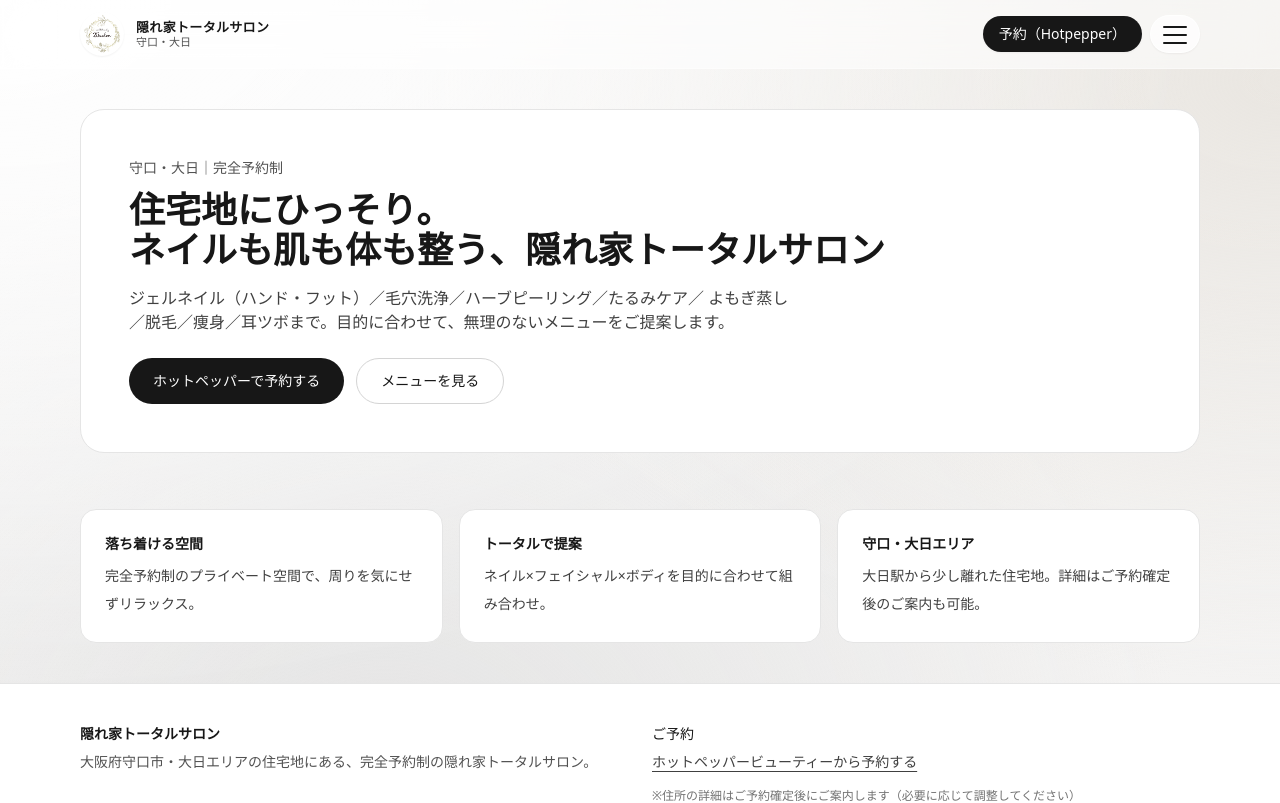
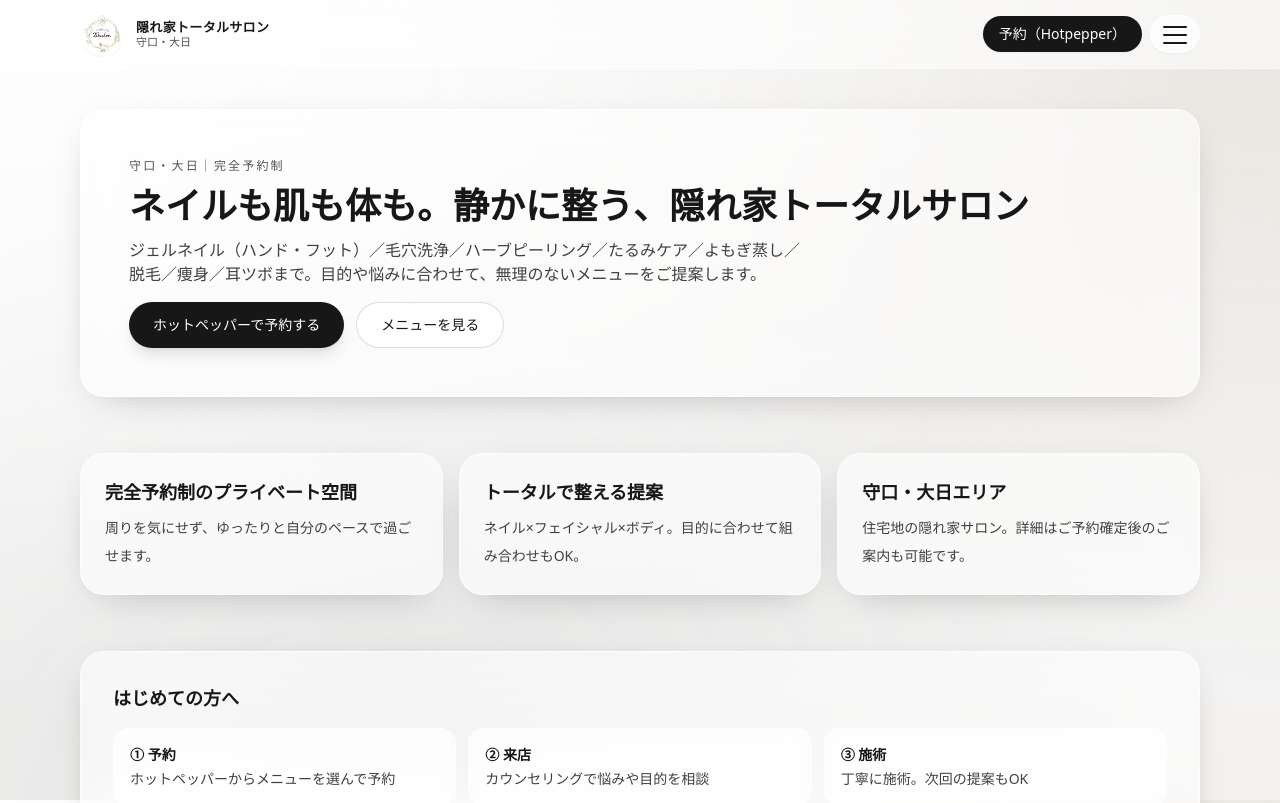
Before and after one commit to chikainoue111-sys/25salon, a Next.js app: page / in a window 1280 px wide. Shown: the top 803 px of the page. Built offline with nearby package versions, Linux system fonts and the light colour scheme.

Commit message:
UI修正1

```diff
--- a/app/coupons/page.tsx
+++ b/app/coupons/page.tsx
@@ -1,25 +1,21 @@
 import { siteConfig } from "@/lib/site";
+import { GlassCard, PageHeader, PrimaryButton } from "@/components/ui";
 
 export default function CouponsPage() {
   return (
-    <div className="space-y-6">
-      <h1 className="text-2xl font-semibold md:text-3xl">クーポン</h1>
+    <div className="space-y-8">
+      <PageHeader
+        eyebrow="Coupons"
+        title="クーポン"
+        description="クーポンはホットペッパービューティーに掲載しています。最新の内容はこちらからご確認ください。"
+        actions={<PrimaryButton href={siteConfig.reservationUrl}>クーポンを見る／予約する</PrimaryButton>}
+      />
 
-      <div className="rounded-2xl border border-neutral-200 bg-white p-6">
-        <p className="text-sm leading-7 text-neutral-700 md:text-base">
-          クーポンはホットペッパービューティーに掲載しています。
-          最新の内容はこちらからご確認ください。
+      <GlassCard className="p-6">
+        <p className="text-sm leading-7 text-neutral-700">
+          迷ったら「相談して決めたい」系のクーポンを選ぶのがおすすめ。来店時に悩みを聞いて最適な内容に調整できます。
         </p>
-
-        <a
-          href={siteConfig.reservationUrl}
-          target="_blank"
-          rel="noreferrer"
-          className="mt-4 inline-flex items-center justify-center rounded-full bg-neutral-900 px-6 py-3 text-sm font-medium text-white hover:bg-neutral-800"
-        >
-          ホットペッパーでクーポンを見る／予約する
-        </a>
-      </div>
+      </GlassCard>
     </div>
   );
 }
--- a/app/page.tsx
+++ b/app/page.tsx
@@ -1,64 +1,69 @@
 import { siteConfig } from "@/lib/site";
+import { GlassCard, PageHeader, PrimaryButton, SecondaryButton } from "@/components/ui";
 
 export default function HomePage() {
   return (
-    <div className="space-y-14">
-      <section className="rounded-3xl border border-neutral-200 bg-white p-8 md:p-12">
-        <p className="text-sm text-neutral-600">
-          {siteConfig.area}｜完全予約制
-        </p>
-        <h1 className="mt-3 text-2xl font-semibold leading-tight md:text-4xl">
-          住宅地にひっそり。
-          <br className="hidden md:block" />
-          ネイルも肌も体も整う、隠れ家トータルサロン
-        </h1>
-        <p className="mt-4 max-w-2xl text-sm leading-7 text-neutral-700 md:text-base">
-          ジェルネイル（ハンド・フット）／毛穴洗浄／ハーブピーリング／たるみケア／
-          よもぎ蒸し／脱毛／痩身／耳ツボまで。目的に合わせて、無理のないメニューをご提案します。
-        </p>
+    <div className="space-y-10 md:space-y-14">
+      <GlassCard className="p-7 md:p-12">
+        <PageHeader
+          eyebrow={`${siteConfig.area}｜完全予約制`}
+          title="ネイルも肌も体も。静かに整う、隠れ家トータルサロン"
+          description="ジェルネイル（ハンド・フット）／毛穴洗浄／ハーブピーリング／たるみケア／よもぎ蒸し／脱毛／痩身／耳ツボまで。目的や悩みに合わせて、無理のないメニューをご提案します。"
+          actions={
+            <div className="flex flex-col gap-3 sm:flex-row">
+              <PrimaryButton href={siteConfig.reservationUrl}>
+                ホットペッパーで予約する
+              </PrimaryButton>
+              <SecondaryButton href="/menu">メニューを見る</SecondaryButton>
+            </div>
+          }
+        />
+      </GlassCard>
 
-        <div className="mt-6 flex flex-col gap-3 sm:flex-row">
-          <a
-            href={siteConfig.reservationUrl}
-            target="_blank"
-            rel="noreferrer"
-            className="inline-flex items-center justify-center rounded-full bg-neutral-900 px-6 py-3 text-sm font-medium text-white hover:bg-neutral-800"
-          >
-            ホットペッパーで予約する
-          </a>
-          <a
-            href="/menu"
-            className="inline-flex items-center justify-center rounded-full border border-neutral-300 bg-white px-6 py-3 text-sm font-medium text-neutral-900 hover:bg-neutral-50"
-          >
-            メニューを見る
-          </a>
-        </div>
-      </section>
-
-      <section className="grid gap-4 md:grid-cols-3">
+      <div className="grid gap-4 md:grid-cols-3">
         {[
           {
-            title: "落ち着ける空間",
-            desc: "完全予約制のプライベート空間で、周りを気にせずリラックス。",
+            title: "完全予約制のプライベート空間",
+            desc: "周りを気にせず、ゆったりと自分のペースで過ごせます。",
           },
           {
-            title: "トータルで提案",
-            desc: "ネイル×フェイシャル×ボディを目的に合わせて組み合わせ。",
+            title: "トータルで整える提案",
+            desc: "ネイル×フェイシャル×ボディ。目的に合わせて組み合わせもOK。",
           },
           {
             title: "守口・大日エリア",
-            desc: "大日駅から少し離れた住宅地。詳細はご予約確定後のご案内も可能。",
+            desc: "住宅地の隠れ家サロン。詳細はご予約確定後のご案内も可能です。",
           },
         ].map((x) => (
-          <div
-            key={x.title}
-            className="rounded-2xl border border-neutral-200 bg-white p-6"
-          >
-            <p className="text-sm font-semibold text-neutral-900">{x.title}</p>
+          <GlassCard key={x.title} className="p-6">
+            <h2 className="section-title text-lg font-semibold text-neutral-900">
+              {x.title}
+            </h2>
             <p className="mt-2 text-sm leading-7 text-neutral-700">{x.desc}</p>
-          </div>
+          </GlassCard>
         ))}
-      </section>
+      </div>
+
+      <GlassCard className="p-6 md:p-8">
+        <h2 className="section-title text-lg font-semibold text-neutral-900">
+          はじめての方へ
+        </h2>
+        <ol className="mt-4 grid gap-3 md:grid-cols-3">
+          {[
+            { t: "① 予約", d: "ホットペッパーからメニューを選んで予約" },
+            { t: "② 来店", d: "カウンセリングで悩みや目的を相談" },
+            { t: "③ 施術", d: "丁寧に施術。次回の提案もOK" },
+          ].map((s) => (
+            <li
+              key={s.t}
+              className="rounded-2xl border border-white/60 bg-white/50 p-4 backdrop-blur"
+            >
+              <p className="text-sm font-semibold text-neutral-900">{s.t}</p>
+              <p className="mt-1 text-sm text-neutral-700">{s.d}</p>
+            </li>
+          ))}
+        </ol>
+      </GlassCard>
     </div>
   );
 }
--- a/app/salon/page.tsx
+++ b/app/salon/page.tsx
@@ -1,19 +1,32 @@
+import { GlassCard, PageHeader } from "@/components/ui";
+
 export default function SalonPage() {
   return (
-    <div className="space-y-6">
-      <h1 className="text-2xl font-semibold md:text-3xl">サロン紹介</h1>
-      <p className="text-sm leading-7 text-neutral-700 md:text-base">
-        大阪府守口市・大日エリアの住宅地にある隠れ家トータルサロンです。
-        年齢やお悩みに合わせて、ネイル・肌・体のケアを丁寧にご提案します。
-      </p>
+    <div className="space-y-8">
+      <PageHeader
+        eyebrow="About"
+        title="サロン紹介"
+        description="大阪府守口市・大日エリアの住宅地にある隠れ家トータルサロン。年齢やお悩みに合わせて、ネイル・肌・体のケアを丁寧にご提案します。"
+      />
 
-      <div className="rounded-2xl border border-neutral-200 bg-white p-6">
-        <h2 className="text-lg font-semibold">サロンの特徴</h2>
-        <ul className="mt-3 list-disc space-y-2 pl-5 text-sm leading-7 text-neutral-700">
-          <li>完全予約制で落ち着いて通える</li>
-          <li>ネイル／フェイシャル／ボディまで一箇所でケア</li>
-          <li>お悩みや目的に合わせてメニューをご提案</li>
-        </ul>
+      <div className="grid gap-4 md:grid-cols-2">
+        <GlassCard className="p-6">
+          <h2 className="section-title text-lg font-semibold">特徴</h2>
+          <ul className="mt-3 list-disc space-y-2 pl-5 text-sm leading-7 text-neutral-700">
+            <li>完全予約制で落ち着いて通える</li>
+            <li>ネイル／フェイシャル／ボディまで一箇所でケア</li>
+            <li>目的に合わせてメニューをご提案</li>
+          </ul>
+        </GlassCard>
+
+        <GlassCard className="p-6">
+          <h2 className="section-title text-lg font-semibold">お願い</h2>
+          <ul className="mt-3 list-disc space-y-2 pl-5 text-sm leading-7 text-neutral-700">
+            <li>当日は時間に余裕をもってご来店ください</li>
+            <li>遅刻・キャンセルは早めにご連絡ください</li>
+            <li>住所詳細はご予約確定後のご案内も可能です</li>
+          </ul>
+        </GlassCard>
       </div>
     </div>
   );
--- /dev/null
+++ b/components/ui.tsx
@@ -0,0 +1,87 @@
+import { ReactNode } from "react";
+
+export function PageHeader({
+  eyebrow,
+  title,
+  description,
+  actions,
+}: {
+  eyebrow?: string;
+  title: string;
+  description?: string;
+  actions?: ReactNode;
+}) {
+  return (
+    <header className="space-y-3">
+      {eyebrow ? (
+        <p className="text-xs font-medium tracking-[0.18em] text-neutral-600">
+          {eyebrow}
+        </p>
+      ) : null}
+      <h1 className="section-title text-2xl font-semibold leading-tight text-neutral-900 md:text-4xl">
+        {title}
+      </h1>
+      {description ? (
+        <p className="max-w-2xl text-sm leading-7 text-neutral-700 md:text-base">
+          {description}
+        </p>
+      ) : null}
+      {actions ? <div className="pt-1">{actions}</div> : null}
+    </header>
+  );
+}
+
+export function GlassCard({
+  children,
+  className = "",
+}: {
+  children: ReactNode;
+  className?: string;
+}) {
+  return (
+    <section
+      className={[
+        "rounded-3xl border border-white/60 bg-white/60 backdrop-blur-xl shadow-[0_10px_40px_-20px_rgba(0,0,0,0.35)]",
+        className,
+      ].join(" ")}
+    >
+      {children}
+    </section>
+  );
+}
+
+export function PrimaryButton({
+  href,
+  children,
+}: {
+  href: string;
+  children: ReactNode;
+}) {
+  return (
+    <a
+      href={href}
+      target="_blank"
+      rel="noreferrer"
+      className="inline-flex items-center justify-center rounded-full bg-neutral-900 px-6 py-3 text-sm font-medium text-white shadow-lg shadow-black/10 hover:bg-neutral-800"
+    >
+      {children}
+    </a>
+  );
+}
+
+export function SecondaryButton({
+  href,
+  children,
+}: {
+  href: string;
+  children: ReactNode;
+}) {
+  return (
+    <a
+      href={href}
+      className="inline-flex items-center justify-center rounded-full border border-neutral-300/80 bg-white/60 px-6 py-3 text-sm font-medium text-neutral-900 backdrop-blur hover:bg-white/80"
+    >
+      {children}
+    </a>
+  );
+}
```
